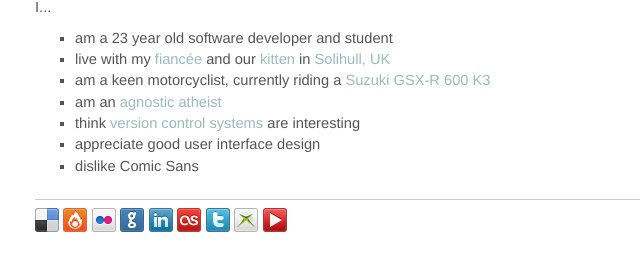
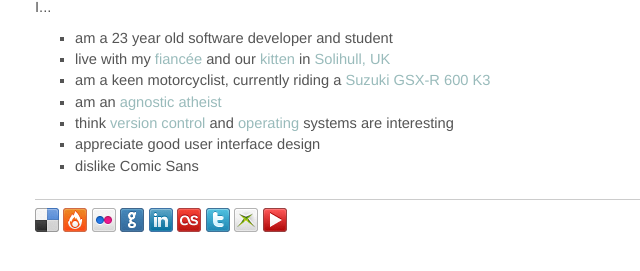
Before and after one commit to russellhancox/russell.hancox.us, a Jekyll site: the page built from index.html, in a window 1280 px wide. Shown: the part 133-404 px from the top of the page, without its empty margins (0-640 px from the left). Built offline with Jekyll 4.4.1, drawn with Linux system fonts in a browser that asks for light colours.

Commit message:
Add operating systems to interests

```diff
--- a/index.html
+++ b/index.html
@@ -8,7 +8,7 @@ layout: default
 				<li>live with my <a href="http://www.flickr.com/photos/russellhancox/4869558730/">fianc&eacute;e</a> and our <a href="http://www.flickr.com/photos/russellhancox/4868704211/">kitten</a> in <a href="http://maps.google.co.uk/maps?ie=UTF8&ll=52.383091,-1.838236&spn=0.050398,0.066948&z=14">Solihull, UK</a></li>
 				<li>am a keen motorcyclist, currently riding a <a href="http://www.flickr.com/photos/russellhancox/3924133090/">Suzuki GSX-R 600 K3</a></li>
 				<li>am an <a href="http://en.wikipedia.org/wiki/Agnostic_atheism">agnostic atheist</a></li>
-				<li>think <a href="http://en.wikipedia.org/wiki/Revision_control">version control systems</a> are interesting</li>
+				<li>think <a href="http://en.wikipedia.org/wiki/Revision_control">version control</a> and <a href="http://en.wikipedia.org/wiki/Operating_system">operating</a> systems are interesting</li>
 				<li>appreciate good user interface design</li>
 				<li>dislike Comic Sans</li>
 			</ul>
```
